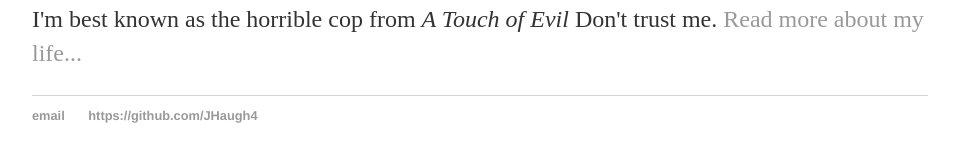
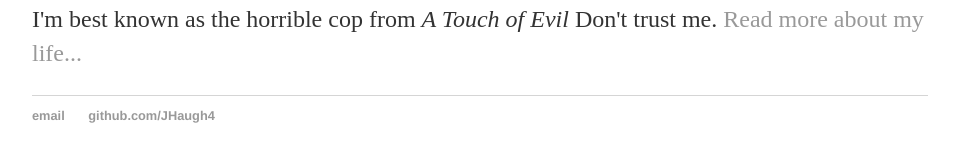
Before and after one commit to JHaugh4/jhaugh.github.io, a Jekyll site: the page built from docs/index.html, in a window 1280 px wide. Shown: the part 194-356 px from the top of the page, without its empty margins (160-1115 px from the left). Built offline with Jekyll 4.4.1, drawn with Linux system fonts in a browser that asks for light colours; part of the change alters nothing that is shown.

Commit message:
Update default.html

```diff
--- a/docs/_layouts/default.html
+++ b/docs/_layouts/default.html
@@ -22,7 +22,7 @@
 			<footer>
 	    		<ul>
 	        		<li><a href="mailto:jhaugh@protonmail.com">email</a></li>
-	        		<li><a href="https://github.com/JHaugh4">https://github.com/JHaugh4</a></li>
+	        		<li><a href="https://github.com/JHaugh4">github.com/JHaugh4</a></li>
 				</ul>
 			</footer>
 		</body>
```
